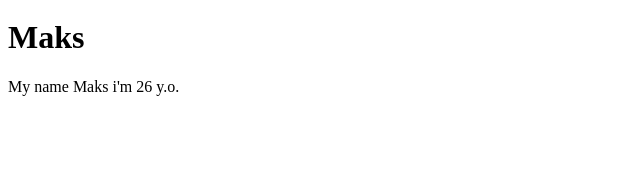
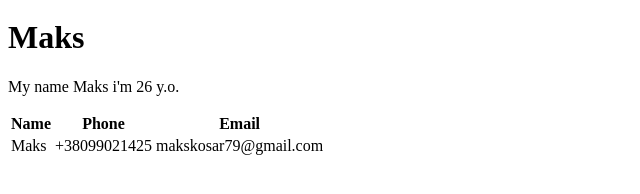
Before and after one commit to IT-Cluster-Academy-FWD/fwdo-2-intro-hml-alpha, a plain HTML site: page team/maks.html in a window 1280 px wide. Shown: the part 184-378 px from the top of the page, without its empty margins (0-640 px from the left). Drawn offline with Linux system fonts and the light colour scheme.

Commit message:
add tables

```diff
--- a/team/maks.html
+++ b/team/maks.html
@@ -33,6 +33,22 @@
     <p>
       My name Maks i'm 26 y.o.
     </p>
+    <table>
+      <thead>
+        <tr>
+          <th>Name</th>
+          <th>Phone</th>
+          <th>Email</th>
+        </tr>
+      </thead>
+      <tbody>
+        <tr>
+          <td>Maks</td>
+          <td>+38099021425</td>
+          <td>makskosar79@gmail.com</td>
+        </tr>
+      </tbody>
+    </table>
   </main>
 
 </body>
```
